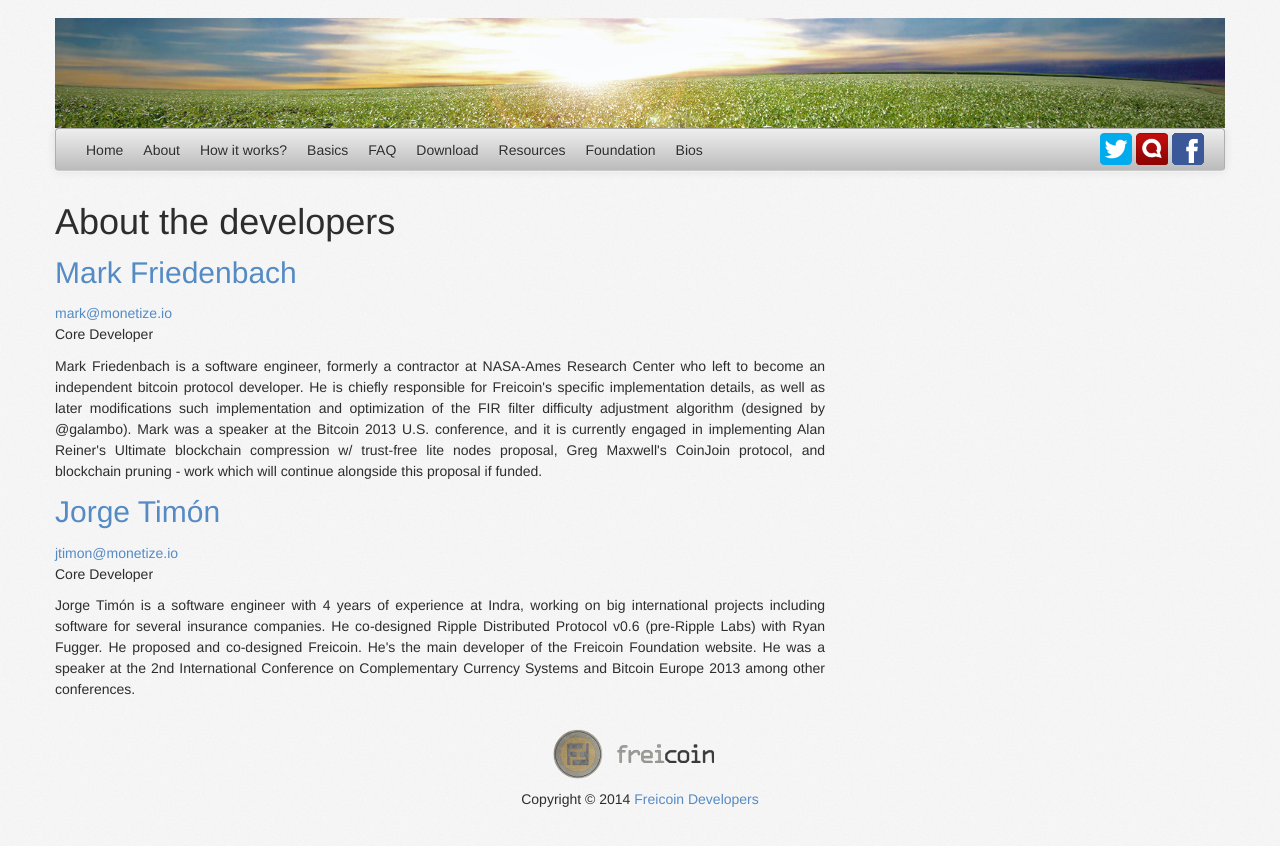
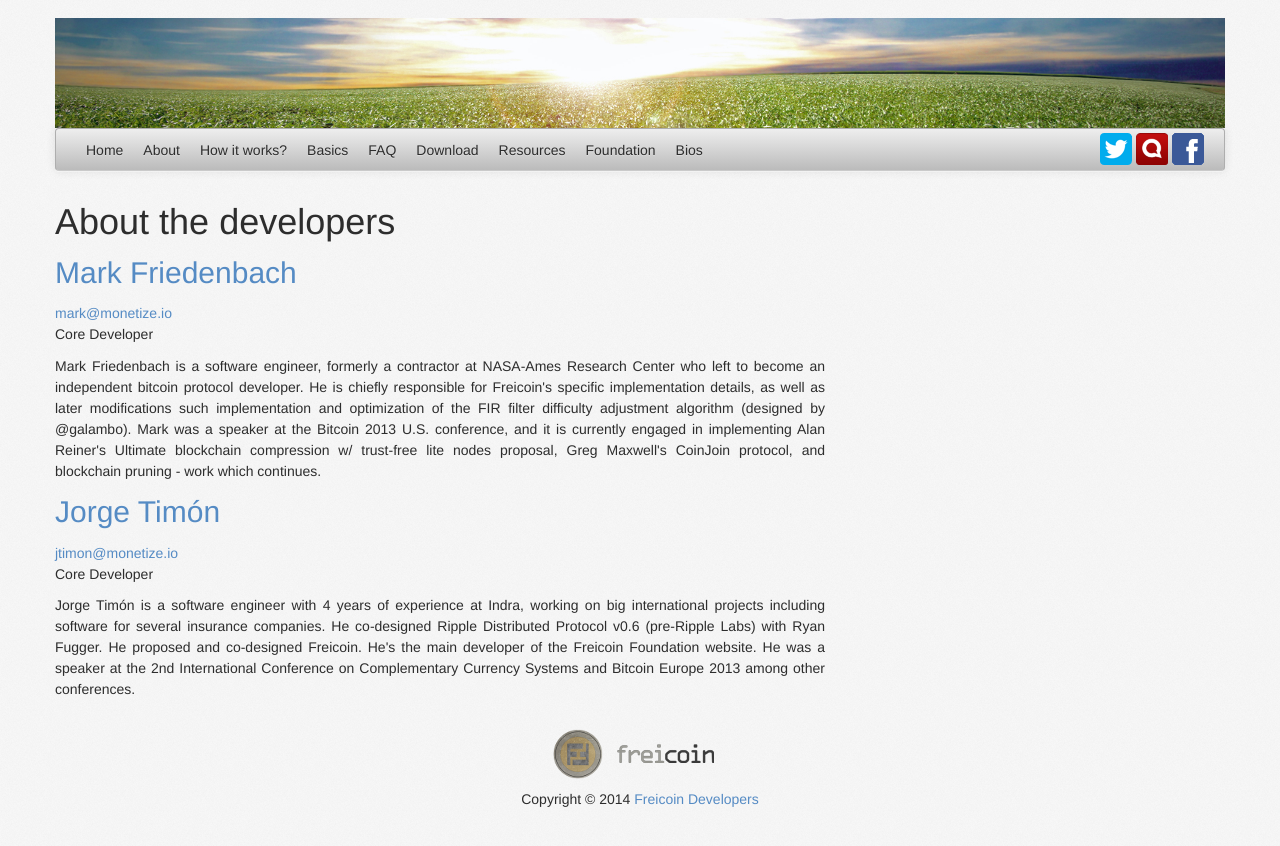
Before and after one commit to freicoin/freico.in, a Jekyll site: the page built from bios/index.md, in a window 1280 px wide. Shown: the top 846 px of the page. Built offline with Jekyll 4.4.1, drawn with Linux system fonts in a browser that asks for light colours; nearby versions of some CDN libraries; some web fonts are replaced; comment, search, counter and statistics services are not loaded.

Commit message:
updated bio of mark
updated bio of mark

```diff
--- a/bios/index.md
+++ b/bios/index.md
@@ -12,7 +12,7 @@
 	<a href="mailto:mark@monetize.io">mark@monetize.io</a>
 	<p>Core Developer</p>
     <p>
-    Mark Friedenbach is a software engineer, formerly a contractor at NASA-Ames Research Center who left to become an independent bitcoin protocol developer. He is chiefly responsible for Freicoin's specific implementation details, as well as later modifications such implementation and optimization of the FIR filter difficulty adjustment algorithm (designed by @galambo). Mark was a speaker at the Bitcoin 2013 U.S. conference, and it is currently engaged in implementing Alan Reiner's Ultimate blockchain compression w/ trust-free lite nodes proposal, Greg Maxwell's CoinJoin protocol, and blockchain pruning - work which will continue alongside this proposal if funded.
+    Mark Friedenbach is a software engineer, formerly a contractor at NASA-Ames Research Center who left to become an independent bitcoin protocol developer. He is chiefly responsible for Freicoin's specific implementation details, as well as later modifications such implementation and optimization of the FIR filter difficulty adjustment algorithm (designed by @galambo). Mark was a speaker at the Bitcoin 2013 U.S. conference, and it is currently engaged in implementing Alan Reiner's Ultimate blockchain compression w/ trust-free lite nodes proposal, Greg Maxwell's CoinJoin protocol, and blockchain pruning - work which continues.
     </p>
 
 	<h2><a href="https://github.com/jtimon">Jorge Timón </a></h2>
```
